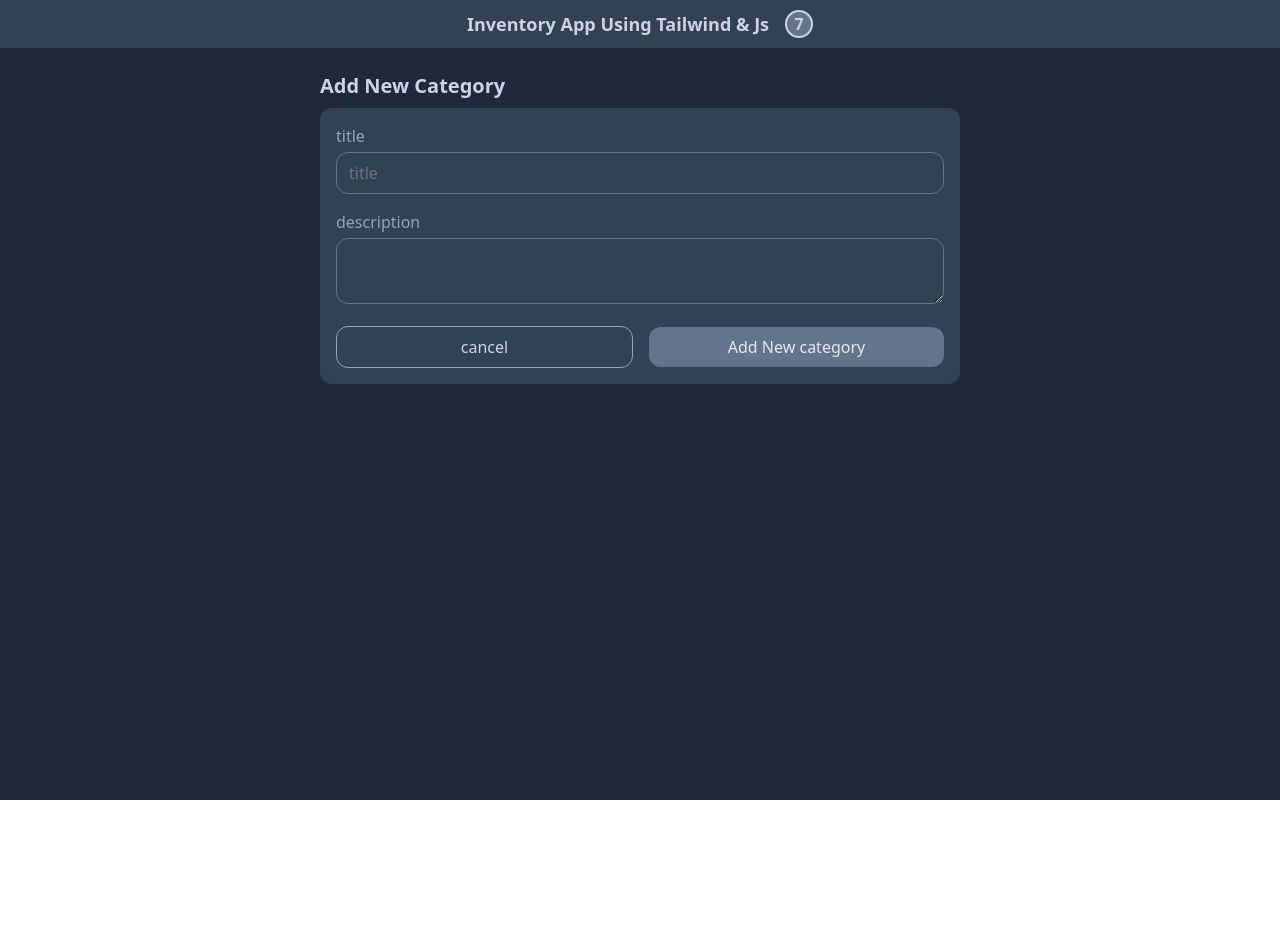
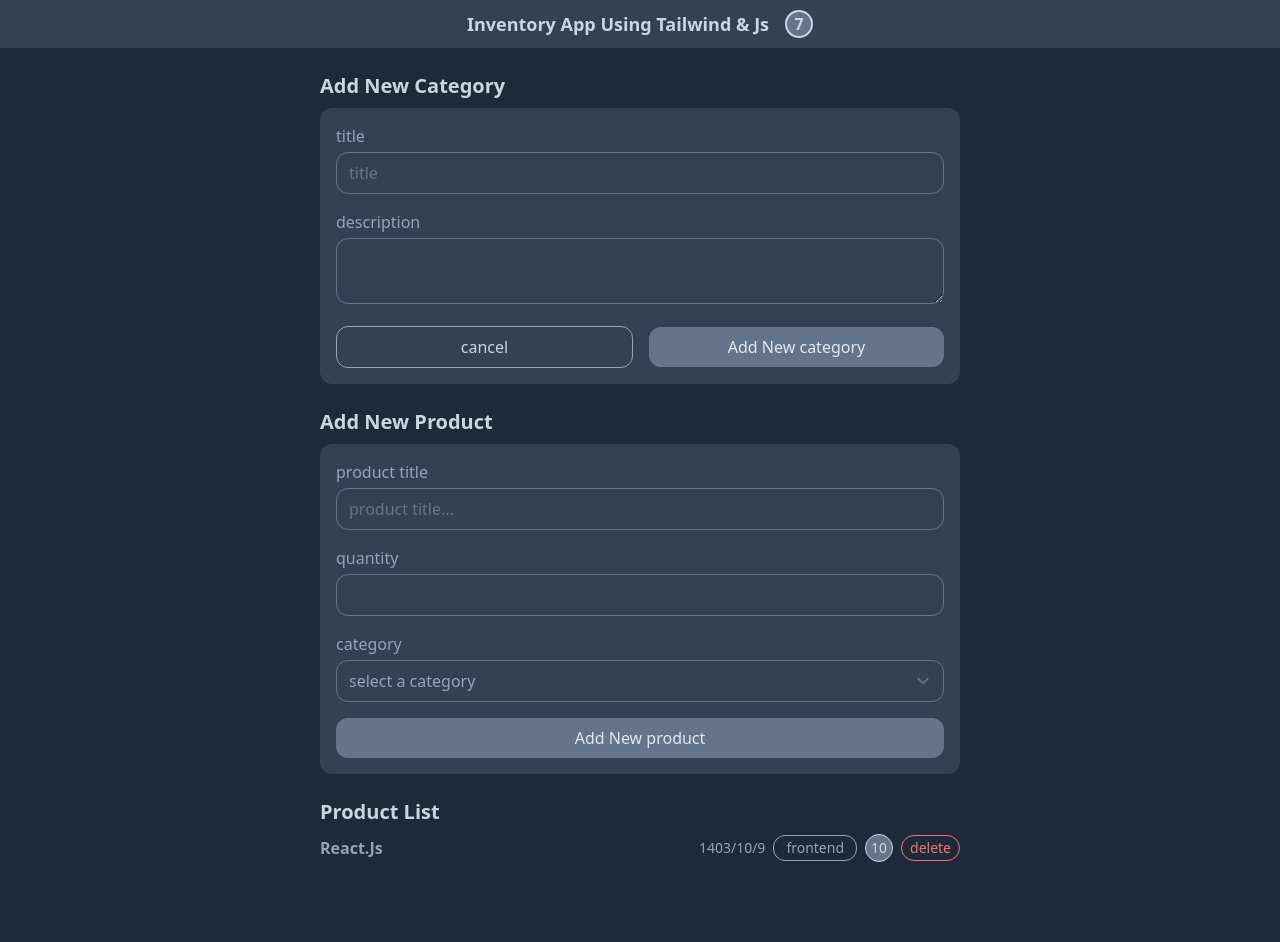
Before and after one commit to panizAR/inventory-app-oop, a website: page public/index.html in a window 1280 px wide. Before the commit the page ends 800 px from the top, so only its background shows below. Drawn offline with Linux system fonts and the light colour scheme.

Commit message:
product list & product

```diff
--- a/public/index.html
+++ b/public/index.html
@@ -7,7 +7,7 @@
     <link rel="stylesheet" href="./build/tailwind.css" />
   </head>
   <body>
-    <div class="bg-slate-800 h-screen w-screen">
+    <div class="bg-slate-800 min-h-screen">
       <!-- appbar -->
       <div
         class="h-12 flex items-center justify-center gap-x-4 bg-slate-700 mb-6"
@@ -20,11 +20,10 @@
           >7</span
         >
       </div>
-      <!-- finish appbar -->
 
       <div class="container max-w-screen-sm mx-auto">
         <!-- category -->
-        <div>
+        <div class="mb-6">
           <h2 class="text-xl text-slate-300 font-bold capitalize mb-2">
             add new category
           </h2>
@@ -72,7 +71,90 @@
         </div>
 
         <!-- product -->
+        <div class="mb-6">
+          <h2 class="text-xl text-slate-300 font-bold capitalize mb-2">
+            add new product
+          </h2>
 
+          <form class="bg-slate-700 p-4 rounded-xl flex flex-col gap-y-4">
+            <div class="">
+              <label for="product-title" class="block mb-1 text-slate-400"
+                >product title</label
+              >
+              <input
+                type="text"
+                name="product-title"
+                id="product-title"
+                placeholder="product title..."
+                class="bg-transparent rounded-xl border border-slate-500 text-slate-400 w-full"
+              />
+            </div>
+
+            <div>
+              <label for="product-num" class="block mb-1 text-slate-400"
+                >quantity</label
+              >
+              <input
+                type="number"
+                name="product-num"
+                id="product-num"
+                class="bg-transparent rounded-xl border border-slate-500 text-slate-400 w-full"
+              />
+            </div>
+
+            <div>
+              <label for="product-category" class="block mb-1 text-slate-400"
+                >category</label
+              >
+              <select
+                name="product-category"
+                id="product-category"
+                class="bg-transparent rounded-xl text-slate-400 w-full"
+              >
+                <option value="" class="bg-slate-500 text-slate-300">
+                  select a category
+                </option>
+                <option value="1" class="bg-slate-500 text-slate-300">1</option>
+                <option value="2" class="bg-slate-500 text-slate-300">2</option>
+              </select>
+            </div>
+
+            <div class="flex justify-between items-center gap-x-4">
+              <button
+                class="flex-1 bg-slate-500 text-slate-200 rounded-xl py-2"
+              >
+                Add New product
+              </button>
+            </div>
+          </form>
+        </div>
+
+        <!-- products list -->
+        <div class="">
+          <h2 class="text-xl text-slate-300 font-bold capitalize mb-2">
+            product list
+          </h2>
+          <div class="product-list flex justify-between items-center">
+            <span class="text-slate-400 capitalize font-bold">React.js</span>
+            <div class="flex justify-center items-center gap-2">
+              <span class="text-slate-400 text-sm block">1403/10/9</span>
+              <span
+                class="block px-3 py-0.5 border border-slate-400 rounded-xl text-slate-400 text-sm"
+                >frontend</span
+              >
+              <span
+                class="text-sm flex items-center justify-center w-7 h-7 rounded-full bg-slate-500 text-slate-300 border border-slate-300"
+                >10</span
+              >
+              <button
+                class="text-sm border border-red-400 text-red-400 rounded-2xl py-0.5 px-2"
+              >
+                delete
+              </button>
+            </div>
+          </div>
+          <div class="h-20"></div>
+        </div>
       </div>
     </div>
   </body>
```
Also changed, not shown: public/build/tailwind.css.
